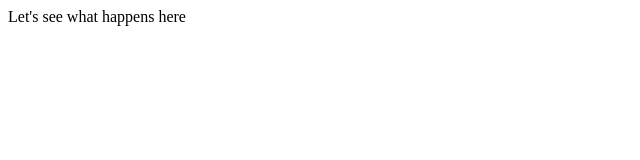
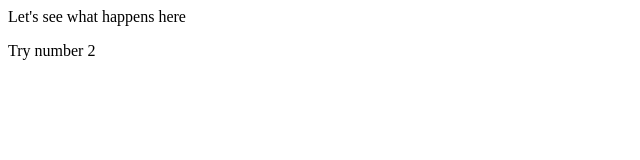
Before and after one commit to GDS83192/GDS83192.github-io, a plain HTML site: page index.html in a window 1280 px wide. Shown: the full height of the page, 0-640 px from the left. Drawn offline with Linux system fonts and the light colour scheme.

Commit message:
second try

```diff
--- a/index.html
+++ b/index.html
@@ -1,4 +1,5 @@
 <!DOCTYPEhmtl>
 <html>
 <p>Let's see what happens here</p>
+<p>Try number 2</p>
 </html>
```
